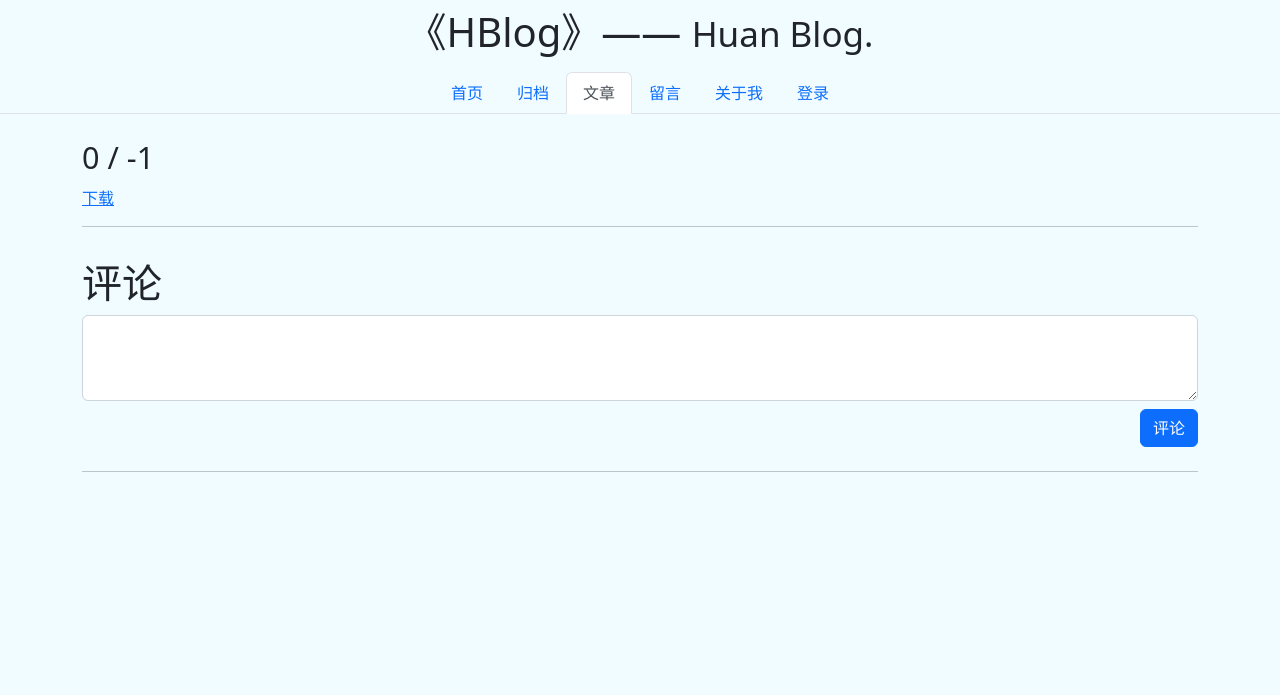
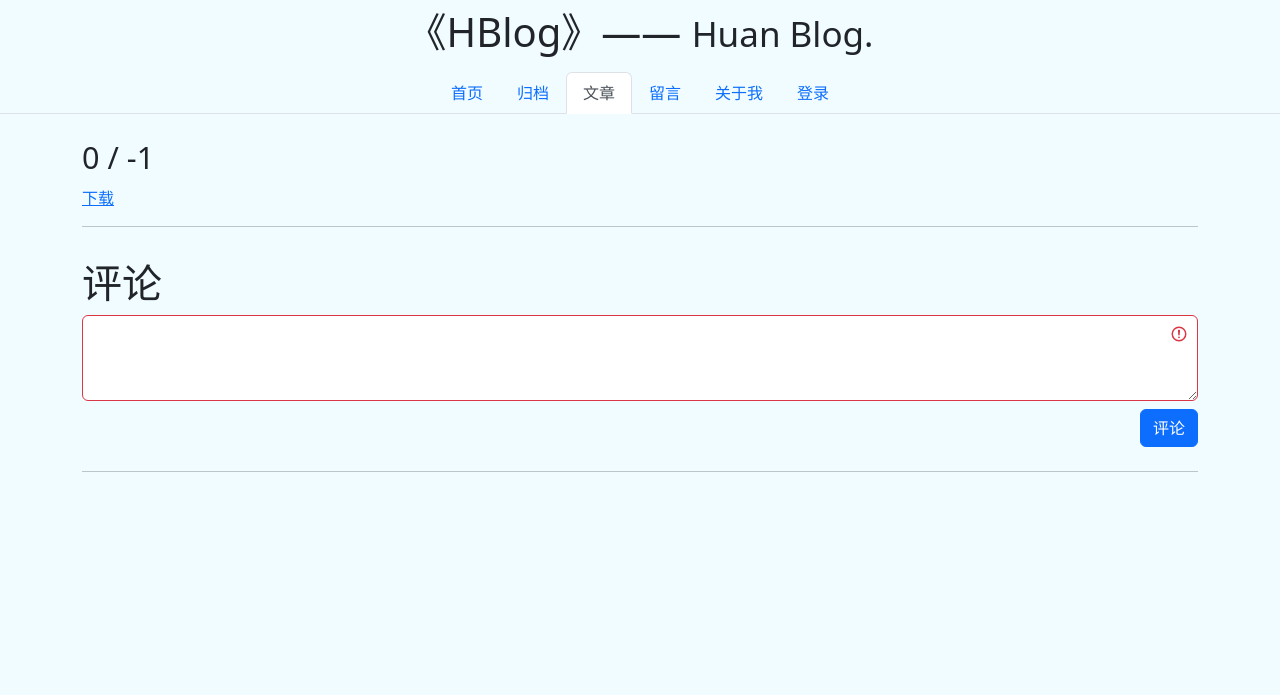
Before and after one commit to SuperH-0630/HBlog, a Flask app: page /docx/article in a window 1280 px wide. Shown: the top 695 px of the page. Run offline with Flask 2, Linux system fonts and the light colour scheme; data comes from the database, SQL or seed files in the repository; data that the repository does not hold is empty; parts of the project's set-up code (start-up, migrations or seed data) failed here and were passed over; some libraries are stand-ins or nearby versions.

Commit message:
fix: 修复表单验证的错误

```diff
--- a/templates/archive/archive.html
+++ b/templates/archive/archive.html
@@ -13,7 +13,7 @@
             <div class="row">
                 <section class="col-12 col-lg-6 offset-lg-3 text-end">
                     <div class="create">
-                        <form action="{{ url_for('archive.create_archive_page') }}" method="post">
+                        <form action="{{ url_for('archive.create_archive_page') }}" method="post" class="was-validated">
                             {{ form.hidden_tag() }}
                             <div class="text-start">
                                 {{ macro.render_field(form.name) }}
--- a/templates/auth/delete.html
+++ b/templates/auth/delete.html
@@ -11,7 +11,7 @@
     <section id="base" class="container mt-3">
         <div class="row">
             <div class="col-12 col-lg-6 offset-lg-3">
-                <form method="post" action="{{ url_for("auth.delete_user_page") }}" class="delete-form">
+                <form method="post" action="{{ url_for("auth.delete_user_page") }}" class="delete-form was-validated">
                     {{ DeleteUserForm.hidden_tag() }}
                     {{ macro.render_field(DeleteUserForm.email) }}
 
--- a/templates/auth/login.html
+++ b/templates/auth/login.html
@@ -11,7 +11,7 @@
     <section id="base" class="container mt-3">
     <div class="row">
         <div class="col-12 col-lg-6 offset-lg-3">
-            <form method="post" action="{{ url_for("auth.login_page") }}" class="login-form">
+            <form method="post" action="{{ url_for("auth.login_page") }}" class="login-form was-validated">
                 {{ form.hidden_tag() }}
                 {{ macro.render_field(form.email) }}
                 {{ macro.render_field(form.passwd) }}
--- a/templates/auth/passwd.html
+++ b/templates/auth/passwd.html
@@ -11,7 +11,7 @@
     <section id="base" class="container mt-3">
     <div class="row">
         <div class="col-12 col-lg-6 offset-lg-3">
-            <form method="post" action="{{ url_for("auth.change_passwd_page") }}" class="passwd-form">
+            <form method="post" action="{{ url_for("auth.change_passwd_page") }}" class="passwd-form was-validated">
                 {{ ChangePasswdForm.hidden_tag() }}
                 {{ macro.render_field(ChangePasswdForm.old_passwd) }}
                 {{ macro.render_field(ChangePasswdForm.passwd) }}
--- a/templates/auth/register.html
+++ b/templates/auth/register.html
@@ -11,7 +11,7 @@
     <section id="base" class="container mt-3">
     <div class="row">
         <div class="col-12 col-lg-6 offset-lg-3">
-            <form method="post" action="{{ url_for("auth.register_page") }}" class="register-form">
+            <form method="post" action="{{ url_for("auth.register_page") }}" class="register-form was-validated">
                 {{ RegisterForm.hidden_tag() }}
                 {{ macro.render_field(RegisterForm.email) }}
                 {{ macro.render_field(RegisterForm.passwd) }}
--- a/templates/auth/role.html
+++ b/templates/auth/role.html
@@ -26,7 +26,7 @@
                 <div id="RoleTabDiv">
                     <div id="RoleTabContent" class="tab-content">
                         <div class="tab-pane fade show active" id="create">
-                            <form method="post" action="{{ url_for('auth.role_create_page') }}" class="role-form">
+                            <form method="post" action="{{ url_for('auth.role_create_page') }}" class="role-form was-validated">
                                 {{ CreateRoleForm.hidden_tag() }}
                                 {{ macro.render_field(CreateRoleForm.name) }}
                                 {{ macro.render_field(CreateRoleForm.authority) }}
@@ -57,7 +57,7 @@
                         </div>
 
                         <div class="tab-pane fade" id="drop">
-                            <form method="post" action="{{ url_for('auth.role_delete_page') }}" class="role-form">
+                            <form method="post" action="{{ url_for('auth.role_delete_page') }}" class="role-form was-validated">
                                 {{ DeleteRoleForm.hidden_tag() }}
                                 {{ macro.render_field(DeleteRoleForm.name) }}
 
@@ -87,7 +87,7 @@
                         </div>
 
                         <div class="tab-pane fade" id="set">
-                            <form method="post" action="{{ url_for('auth.role_set_page') }}" class="role-form">
+                            <form method="post" action="{{ url_for('auth.role_set_page') }}" class="role-form was-validated">
                                 {{ SetRoleForm.hidden_tag() }}
                                 {{ macro.render_field(SetRoleForm.email) }}
                                 {{ macro.render_field(SetRoleForm.name) }}
--- a/templates/docx/article.html
+++ b/templates/docx/article.html
@@ -22,7 +22,7 @@
                     <a href="{{ url_for('docx.article_down_page', blog=article.id) }}"> 下载 </a>
                     <hr>
 
-                    <form method="post" action="{{ url_for('docx.update_docx_page') }}">
+                    <form method="post" action="{{ url_for('docx.update_docx_page') }}" class="was-validated">
                         {% if can_update %}
                             {{ view.hidden_tag() }}
                             {{ view.blog_id() }}
@@ -60,7 +60,7 @@
                                         <div class="modal-header">
                                             <h4 class="modal-title"> 更新博客归档信息？ </h4>
                                         </div>
-                                        <form method="post">
+                                        <form method="post" class="was-validated">
                                             <div class="modal-body">
                                                 {{ archive.hidden_tag() }}
                                                 {{ archive.blog_id() }}
@@ -98,7 +98,7 @@
                     <h1 class="mt-3"> 评论 </h1>
 
                     <section class="col-12 text-end">
-                        <form action="{{ url_for('docx.comment_page', blog=article.id) }}" method="post">
+                        <form action="{{ url_for('docx.comment_page', blog=article.id) }}" method="post" class="was-validated">
                             {{ form.hidden_tag() }}
                             <div>
                                 {{ form.content(class="form-control mb-2", rows="3") }}
--- a/templates/docx/docx.html
+++ b/templates/docx/docx.html
@@ -16,7 +16,7 @@
             <div class="row">
                 <div class="col-12">
                     <div class="markdown">
-                        <form action="{{ url_for('docx.create_docx_page', page=page) }}" method="post">
+                        <form action="{{ url_for('docx.create_docx_page', page=page) }}" method="post" class="was-validated">
                             {{ form.hidden_tag() }}
                             {{ macro.render_field(form.title) }}
                             {{ macro.render_field(form.subtitle) }}
--- a/templates/index/hello.html
+++ b/templates/index/hello.html
@@ -19,7 +19,7 @@
 {% block content %}
     <section id="title-section">
         <h1 id="title-1"> 欢迎，这里是《{{ blog_name }}》 </h1>
-        <form method="get" action=" {{ url_for('base.index_page') }} ">
+        <form method="get" action=" {{ url_for('base.index_page') }} " class="was-validated">
             <input id="btn" type="submit" value="进入">
         </form>
     </section>
--- a/templates/msg/msg.html
+++ b/templates/msg/msg.html
@@ -11,7 +11,7 @@
     <section id="base" class="container mt-3">
         <div class="row">
             <section class="col-12 text-end">
-                <form class="writer clearfix" action="{{ url_for('msg.write_msg_page', page=page) }}" method="post">
+                <form class="writer clearfix was-validated" action="{{ url_for('msg.write_msg_page', page=page) }}" method="post">
                     {{ form.hidden_tag() }}
                     <div>
                         {{ form.content(class="form-control mb-2", rows="5") }}
--- a/templates/oss/upload.html
+++ b/templates/oss/upload.html
@@ -11,7 +11,7 @@
     <section id="base" class="container mt-3">
     <div class="row">
         <div class="col-12 col-lg-6 offset-lg-3">
-            <form method="post" action="#" class="upload-form" enctype="multipart/form-data">
+            <form method="post" action="#" class="upload-form was-validated" enctype="multipart/form-data">
                 {{ UploadForm.hidden_tag() }}
                 {{ macro.render_field(UploadForm.path) }}
 
```
